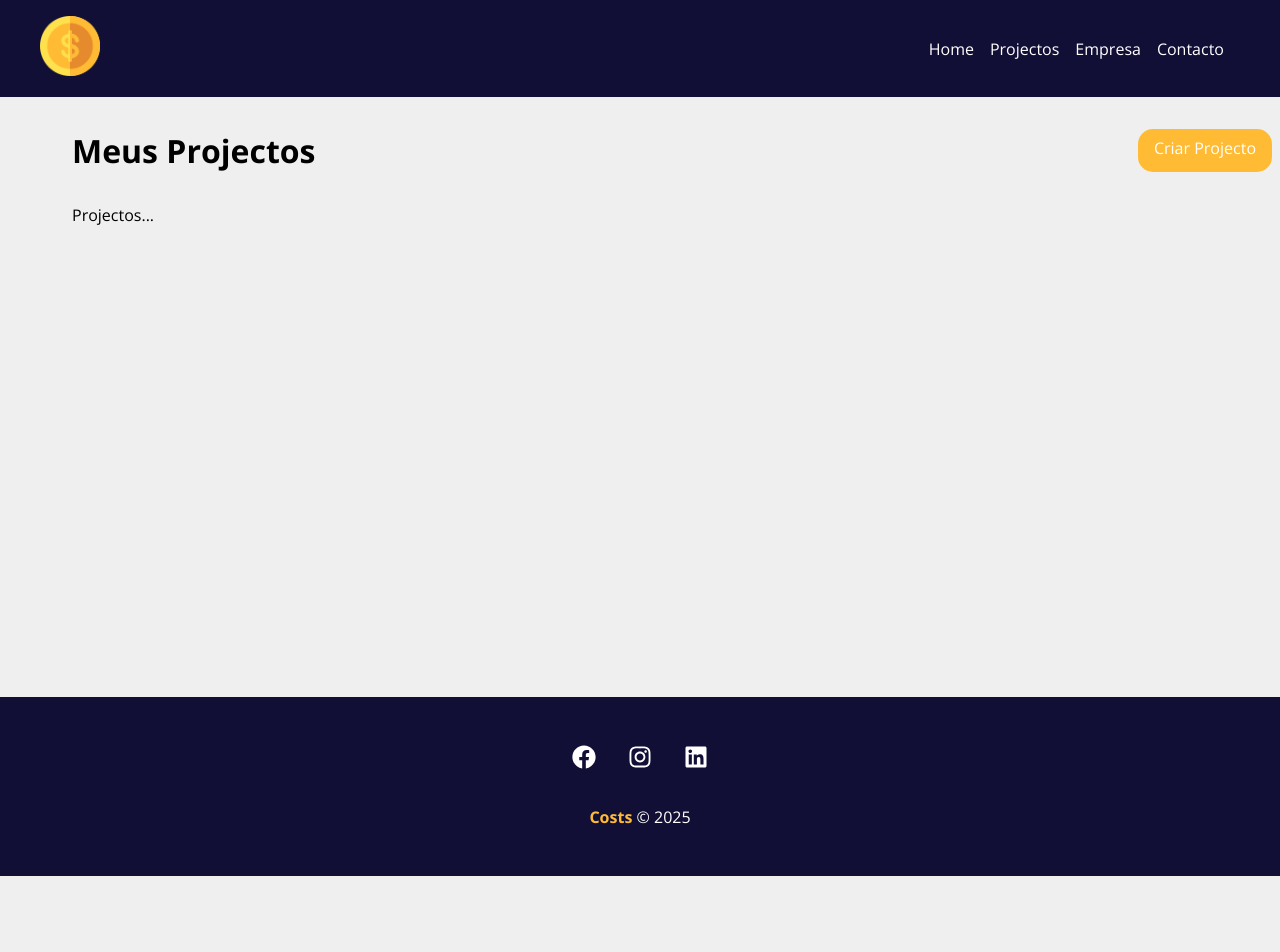
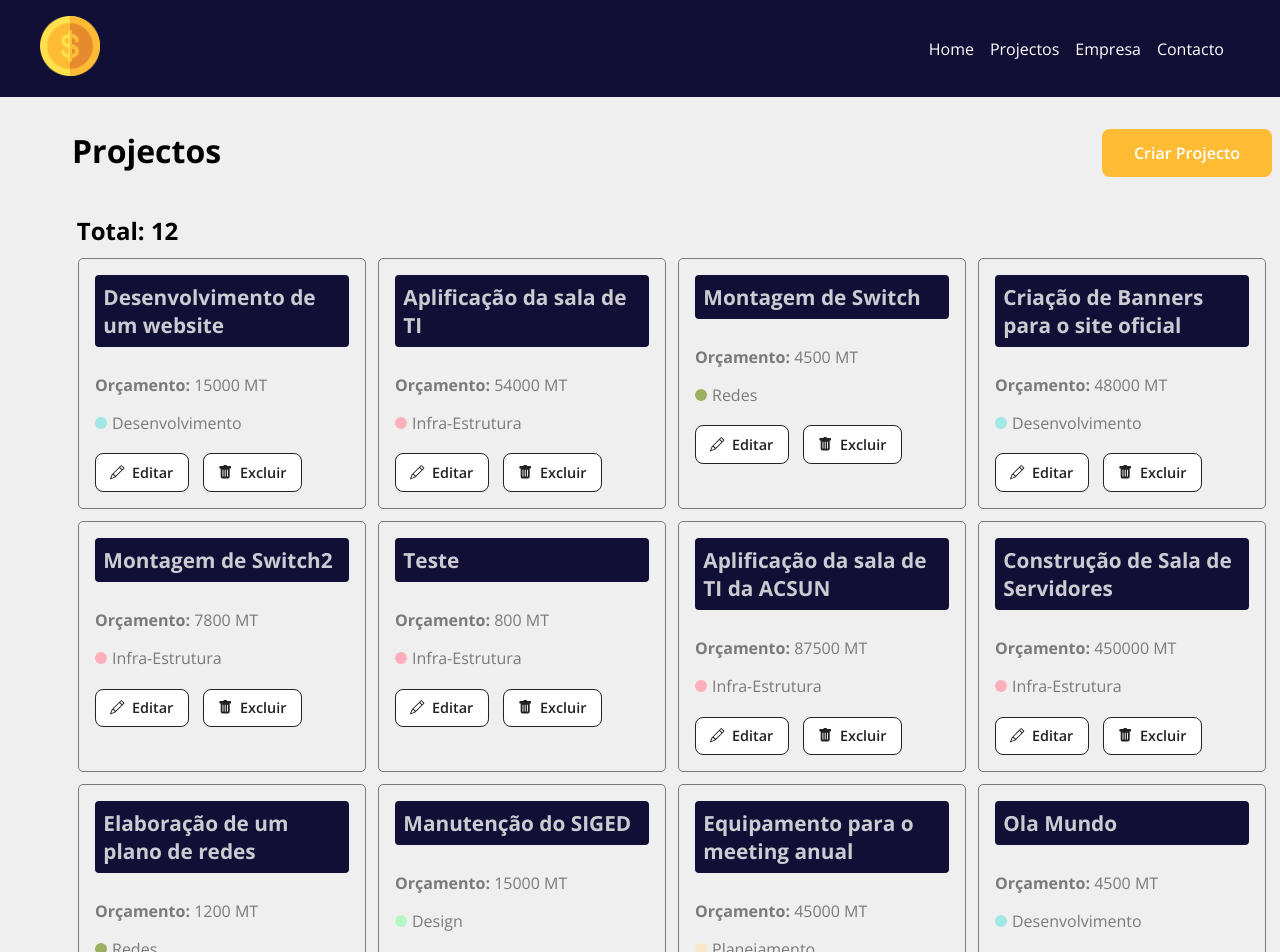
Before and after one commit to adelsonsaguateDev/costs, a React (Create React App) app: page /projectos in a window 1280 px wide. Shown: the top 952 px of the page. Before the commit the page ends 876 px from the top, so only its background shows below. Built offline with nearby package versions, Linux system fonts and the light colour scheme; data requests are answered from the project's data file; the HTML template or start-up script is replaced by a standard one.

Commit message:
Realizando a listagem dos projectos e estilizando os cards

```diff
--- a/db.json
+++ b/db.json
@@ -89,7 +89,46 @@
       "services": []
     },
     {
-      "id": "e1d9",
+      "id": "eb8f",
+      "name": "Elaboração de um plano de redes",
+      "budget": "1200",
+      "categoria": {
+        "id": "4",
+        "nome": "Redes"
+      },
+      "cost": 0,
+      "services": []
+    },
+    {
+      "id": "7f25",
+      "name": "Manutenção do SIGED",
+      "budget": "15000",
+      "categoria": {
+        "id": "3",
+        "nome": "Design"
+      },
+      "cost": 0,
+      "services": []
+    },
+    {
+      "id": "4fa0",
+      "name": "Equipamento para o meeting anual",
+      "budget": "45000",
+      "categoria": {
+        "id": "5",
+        "nome": "Planejamento"
+      },
+      "cost": 0,
+      "services": []
+    },
+    {
+      "id": "b1eb",
+      "name": "Ola Mundo",
+      "budget": "4500",
+      "categoria": {
+        "id": "2",
+        "nome": "Desenvolvimento"
+      },
       "cost": 0,
       "services": []
     }
@@ -110,6 +149,10 @@
     {
       "id": "4",
       "nome": "Redes"
+    },
+    {
+      "id": "5",
+      "nome": "Planejamento"
     }
   ]
 }
--- a/src/components/layout/LinkButton.module.css
+++ b/src/components/layout/LinkButton.module.css
@@ -1,12 +1,17 @@
 .btn {
     background-color: #ffbb33;
     color: #fff;
-    padding: 0.5em 1em;
+    padding: .8125rem 2rem;
     text-decoration: none;
     transition: 0.5s;
-    border-radius: 15px;
+    border-radius: .5rem;
+    font-weight: 600;
+    border-color: #ffbb33;
 }
 
 .btn:hover {
-    color: #120f36;
+    color: #ffffffa1;
+    background-color: #ffbb33;
+    border-color: #ffbb33;
+
 }
--- a/src/components/pages/Projectos.js
+++ b/src/components/pages/Projectos.js
@@ -1,10 +1,14 @@
+import { useState, useEffect, useRef } from "react";
 import { useLocation } from "react-router-dom";
 import Message from "../layout/Message";
 import styles from "./Projectos.module.css";
 import Container from "../layout/Container";
 import LinkButton from "../layout/LinkButton";
+import ProjectCard from "../project/ProjectCard";
 
 function Projectos() {
+  const [projects, setProjects] = useState([]);
+
   const location = useLocation();
   let message = "";
 
@@ -12,16 +16,48 @@ function Projectos() {
     message = location.state.message;
   }
 
+  const hasFetched = useRef(false); // Variável para verificar se já fez a requisição
+
+  useEffect(() => {
+    if (!hasFetched.current) {
+      hasFetched.current = true; // Marca como já feita
+      fetch("http://localhost:5000/projectos", {
+        method: "GET",
+        headers: {
+          "Content-Type": "application/json",
+        },
+      })
+        .then((response) => response.json())
+        .then((data) => {
+          setProjects(data);
+          console.log(data);
+        })
+        .catch((error) => console.log(error)());
+    }
+  }, []);
+
   return (
-    <div className={styles.project_container} >
+    <div className={styles.project_container}>
       <div className={styles.title_container}>
-        <h1>Meus Projectos</h1>
+        <h1>Projectos</h1>
         <LinkButton to="/novoprojecto" text="Criar Projecto" />
+      </div>
+      <div className={styles.total}>
+        <h2>Total: {projects.length}</h2>
       </div>
 
       {message && <Message type="success" msg={message} />}
       <Container customClass="start">
-        <p>Projectos...</p>
+        {projects.length > 0 &&
+          projects.map((project) =>
+          <ProjectCard
+          id={project.id}
+          name={project.name}
+          budget={project.budget}
+          category={project.categoria?.nome || "Sem Categoria"}
+          key={project.id}
+
+          />)}
       </Container>
     </div>
   );
--- a/src/components/pages/Projectos.module.css
+++ b/src/components/pages/Projectos.module.css
@@ -7,3 +7,7 @@
     justify-content: space-between;
     margin-bottom: 2em;
 }
+
+.total{
+    padding: 0.3em;
+    }
--- /dev/null
+++ b/src/components/project/ProjectCard.js
@@ -0,0 +1,28 @@
+import { Link } from "react-router-dom";
+import styles from "./ProjectCard.module.css";
+
+import { BsPencil, BsFillTrashFill } from "react-icons/bs";
+
+function ProjectCard({ id, name, budget, category, handleRemove }) {
+  return (
+    <div className={styles.project_card}>
+      <h4>{name}</h4>
+      <p>
+        <span>Orçamento:</span> {budget} MT
+      </p>
+      <p className={styles.category_text}>
+        <span className={`${styles[category.toLowerCase()]}`}></span> {category}
+      </p>
+      <div className={styles.project_card_actions}>
+        <Link to="/">
+          <BsPencil /> Editar
+        </Link>
+        <button>
+          <BsFillTrashFill /> Excluir
+        </button>
+      </div>
+    </div>
+  );
+}
+
+export default ProjectCard;
--- /dev/null
+++ b/src/components/project/ProjectCard.module.css
@@ -0,0 +1,99 @@
+.project_card {
+    padding: 1em;
+    border: 1px solid #7a7a7a;
+    border-radius: 5px;
+    width: 24%;
+    margin: 0.5%;
+}
+
+.project_card h4 {
+    background-color: #120f36;
+    color: #f4f3f3d3;
+    padding: 0.4em;
+    margin-bottom: 1.3em;
+    font-size: 1.3em;
+    border-radius: 4px;
+}
+
+.project_card p {
+    color: #7a7a7a;
+    margin-bottom: 1em;
+}
+
+.project_card p span {
+    font-weight: bold;
+}
+
+.category_text {
+    display: flex;
+    align-items: center;
+}
+
+.category_text span{
+    display: block;
+    width: 12px;
+    height: 12px;
+    border-radius: 50%;
+    background-color: #ccc;
+    margin-right: 5px;
+}
+
+.category_text .infra-estrutura {
+    background-color: #ffaebc;
+}
+
+.category_text .desenvolvimento {
+    background-color: #a0e7e5;
+
+}
+
+.category_text .design {
+    background-color: #b4f8c8;
+
+}
+
+.category_text .planejamento {
+    background-color: #fbe7c6;
+
+}
+.category_text .redes {
+    background-color: #9db061;
+
+}
+
+.project_card_actions{
+    margin-top: 1.2em;
+    display: flex;
+    align-items: center;
+}
+
+.project_card_actions a,
+.project_card_actions button{
+    text-decoration: none;
+    border: none;
+    background-color: #fff;
+    color: #222;
+    font-size: 0.9em;
+    padding: 0.6em 1em;
+    margin-right: 1em;
+    cursor: pointer;
+    border: 1px solid #222;
+    display: flex;
+    align-items: center;
+    justify-content: center;
+    transition: 0.5s;
+    border-radius: .5rem;
+    font-weight: 600;
+
+
+}
+
+.project_card_actions svg{
+    margin-right: .5em;
+}
+.project_card_actions a:hover,
+.project_card_actions button:hover{
+    background-color: #222;
+    color: #ffbb33;
+
+}
```
